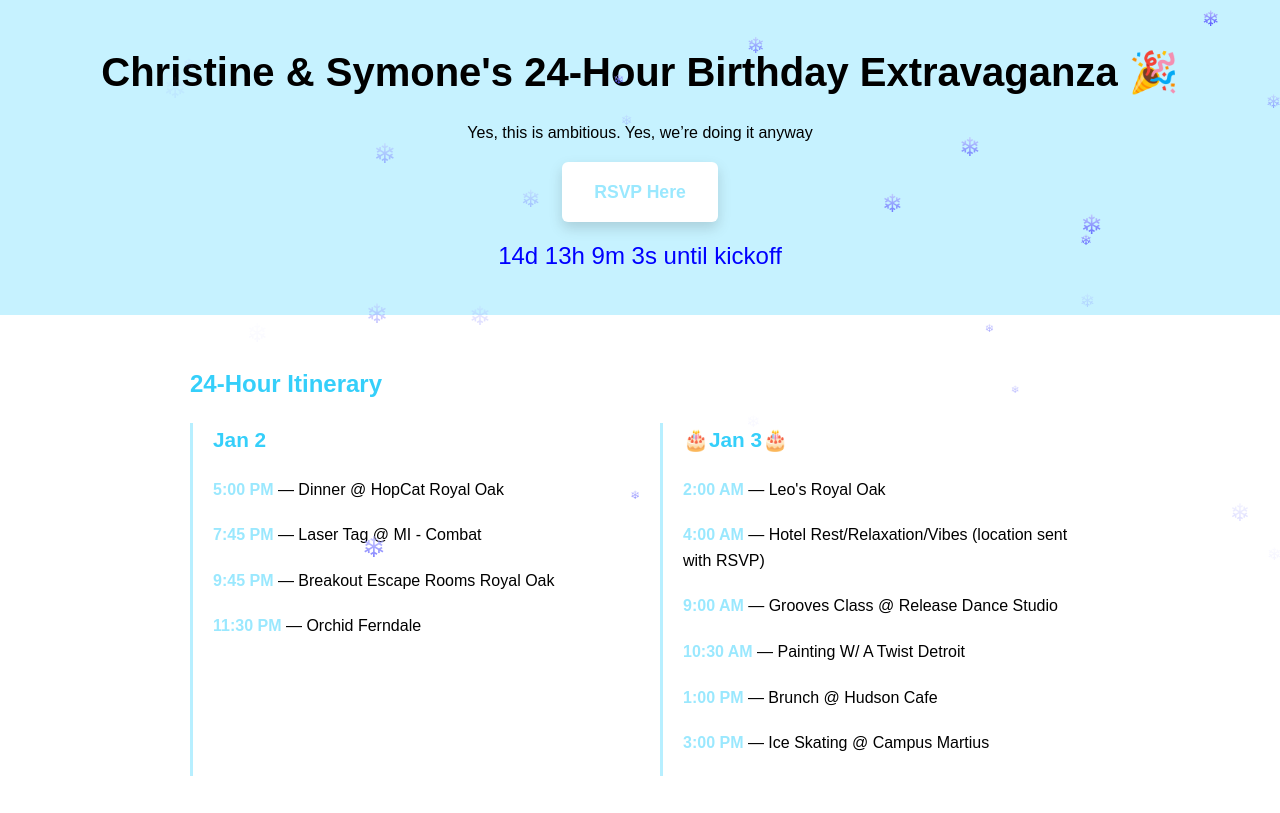
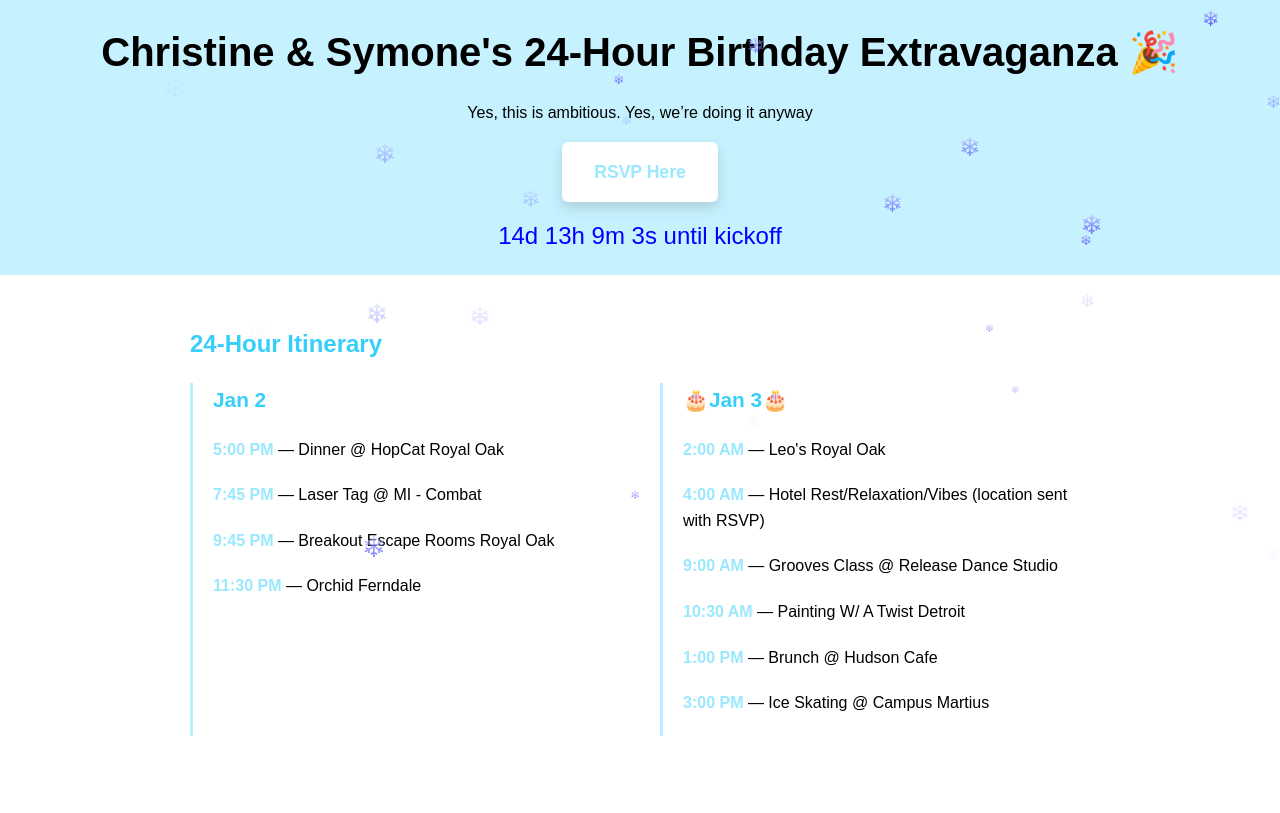
Before and after one commit to Christine1302/24Hours, a plain HTML site: page index.html in a window 1280 px wide. Shown: the top 813 px of the page. Drawn offline with Linux system fonts and the light colour scheme.

Commit message:
Update index.html

```diff
--- a/index.html
+++ b/index.html
@@ -126,7 +126,7 @@
 }
 
     body { font-family: Arial, sans-serif; margin: 0; padding: 0; line-height: 1.6; }
-    header { position: sticky; top: 0; z-index: 1000; background: #b7efffca; color: black; text-align: center; padding: 40px 20px; }
+    header { position: sticky; top: 0; z-index: 1000; background: #b7efffca; color: black; text-align: center; padding: 20px 20px; }
     h1 { margin: 0; font-size: 2.5rem; }
     section { padding: 30px 20px; max-width: 900px; margin: auto; }
     .timeline { border-left: 3px solid #b7efff; padding-left: 20px; }
```
